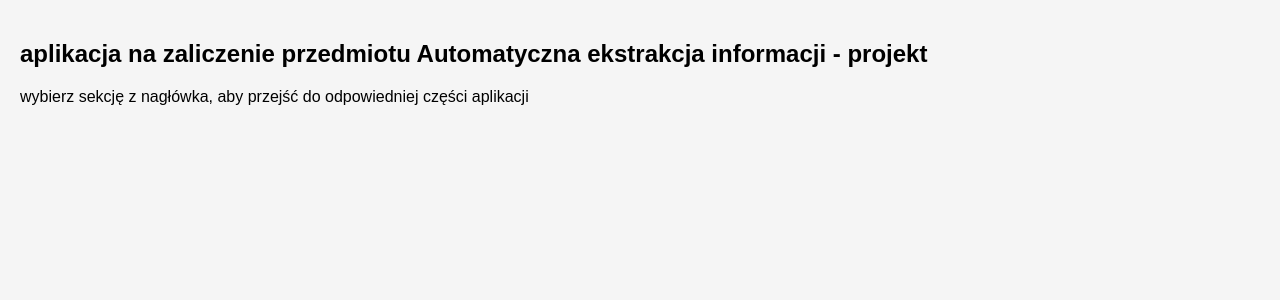
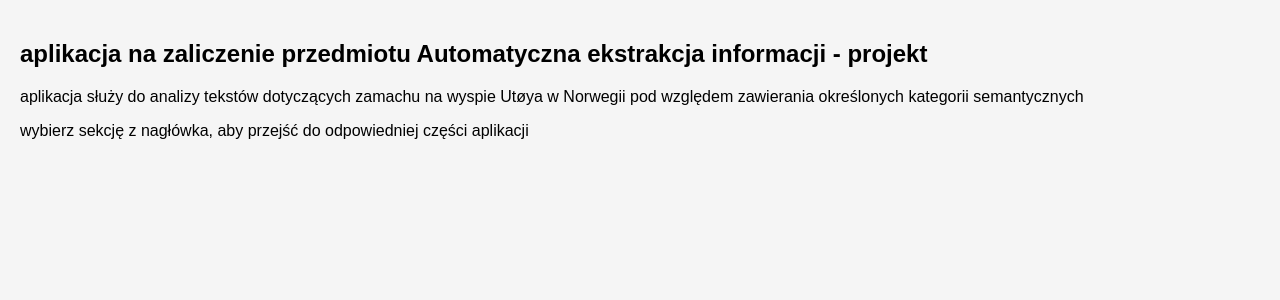
Before and after one commit to michaldudek15/semantic-text-analysis, a Flask app: page / in a window 1280 px wide. Shown: the part 128-428 px from the top of the page. Run offline with Flask 3, Linux system fonts and the light colour scheme; parts of the project's set-up code (start-up, migrations or seed data) failed here and were passed over.

Commit message:
add description paragraph to index.html

```diff
--- a/templates/index.html
+++ b/templates/index.html
@@ -4,5 +4,6 @@
 
 {% block content %}
 <h2>aplikacja na zaliczenie przedmiotu Automatyczna ekstrakcja informacji - projekt</h2>
+<p>aplikacja służy do analizy tekstów dotyczących zamachu na wyspie Utøya w Norwegii pod względem zawierania określonych kategorii semantycznych</p>
 <p>wybierz sekcję z nagłówka, aby przejść do odpowiedniej części aplikacji</p>
 {% endblock %}
```
